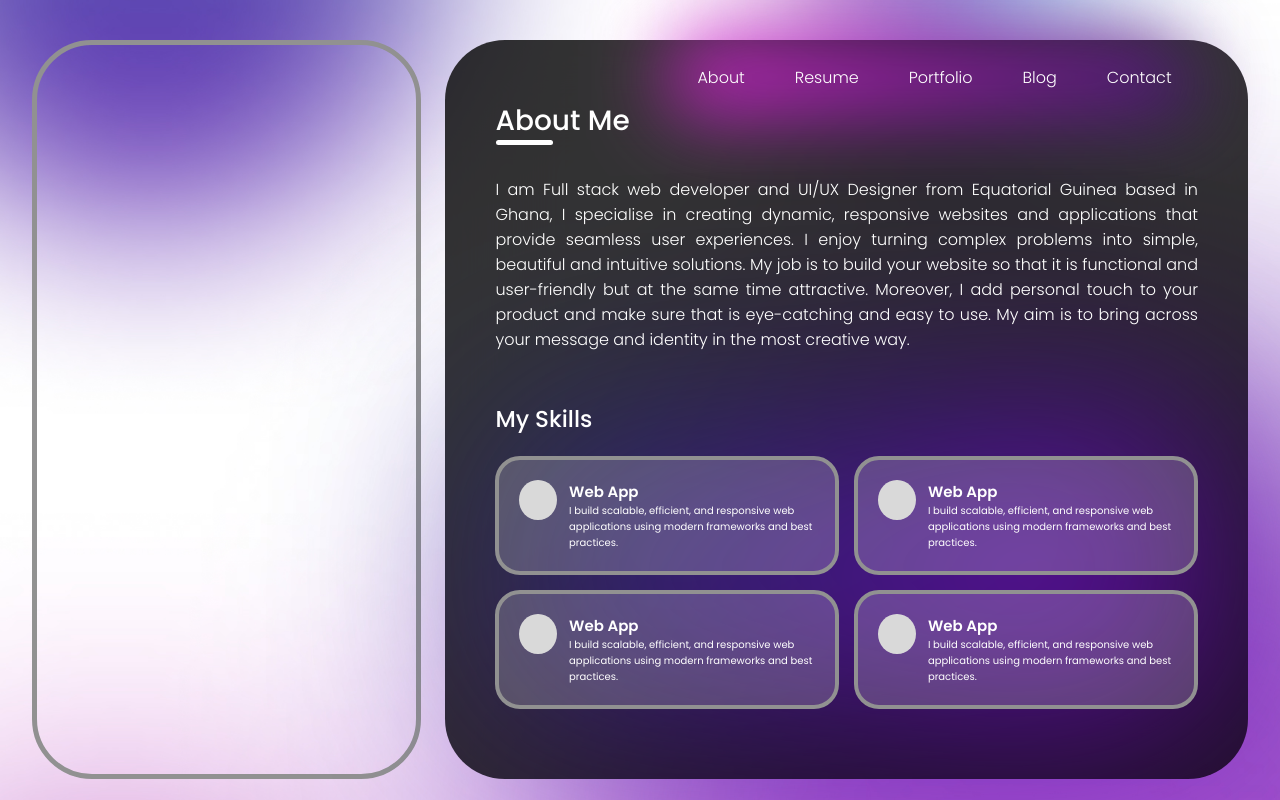
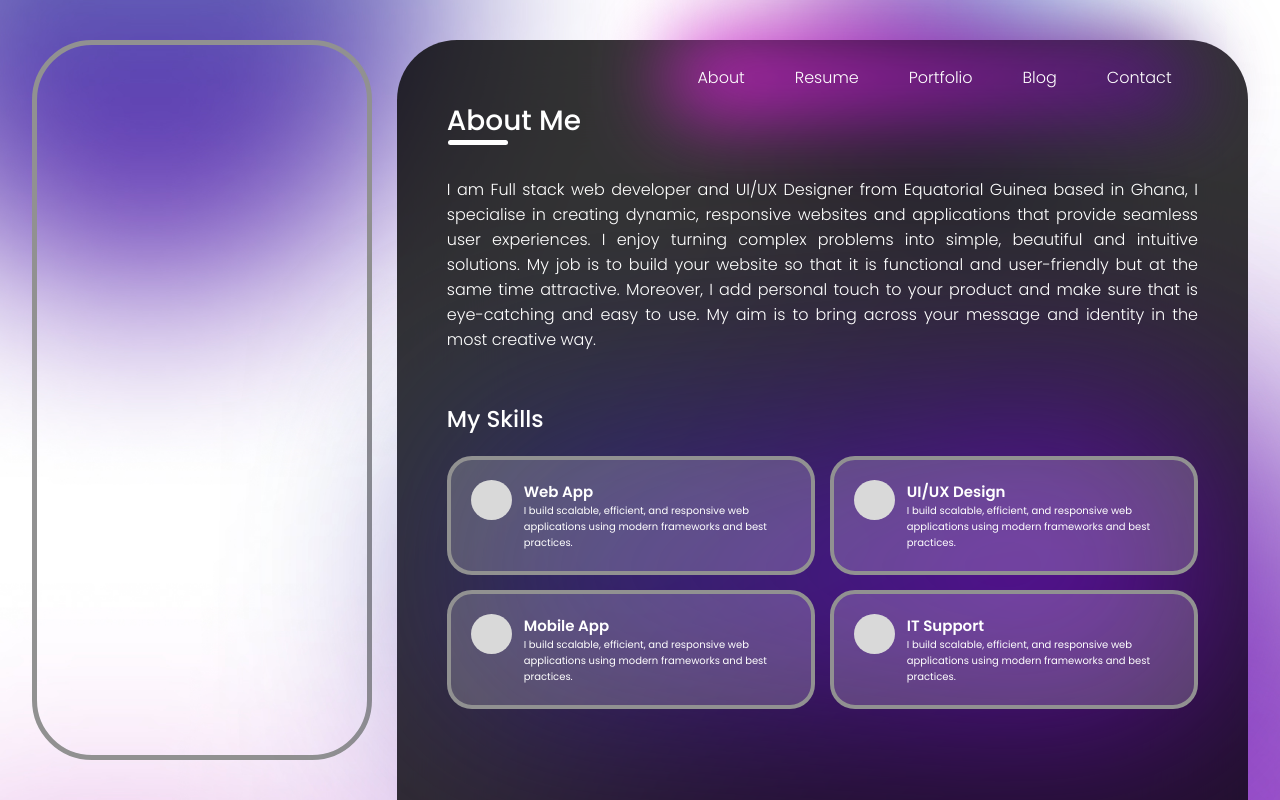
Before and after one commit to NapiTech-dev/my-portfolio, a React (Vite) app: page / in a window 1280 px wide. Shown: the top 800 px of the page. Built offline with nearby package versions, Linux system fonts and the light colour scheme.

Commit message:
about to finish styling skills section

```diff
--- a/src/components/SkillSection.jsx
+++ b/src/components/SkillSection.jsx
@@ -8,15 +8,15 @@ function SkillSection() {
       text: "I build scalable, efficient, and responsive web applications using modern frameworks and best practices.",
     },
     {
-      title: "Web App",
+      title: "UI/UX Design",
       text: "I build scalable, efficient, and responsive web applications using modern frameworks and best practices.",
     },
     {
-      title: "Web App",
+      title: "Mobile App",
       text: "I build scalable, efficient, and responsive web applications using modern frameworks and best practices.",
     },
     {
-      title: "Web App",
+      title: "IT Support",
       text: "I build scalable, efficient, and responsive web applications using modern frameworks and best practices.",
     },
   ];
--- a/src/styles/Dashboard.css
+++ b/src/styles/Dashboard.css
@@ -1,8 +1,9 @@
 .Dashboard-styles {
   background: rgb(0, 0, 0, 0.8);
   backdrop-filter: blur(50px);
-  width: 66%;
+  width: 70%;
   border: 0px solid #919191;
   border-radius: 60px;
   padding: 0 50px 70px 50px;
+  height: 110vh;
 }
--- a/src/styles/ParentBox.css
+++ b/src/styles/ParentBox.css
@@ -1,5 +1,4 @@
 .box-style {
-
   width: 95vw;
   max-width: 1300px;
   display: flex;
--- a/src/styles/SideBar.css
+++ b/src/styles/SideBar.css
@@ -1,5 +1,6 @@
 .side-bar-styles {
-  width: 32%;
+  width: 28%;
+  height: 90vh;
   border: 5px solid #919191;
   border-radius: 60px;
 }
```
